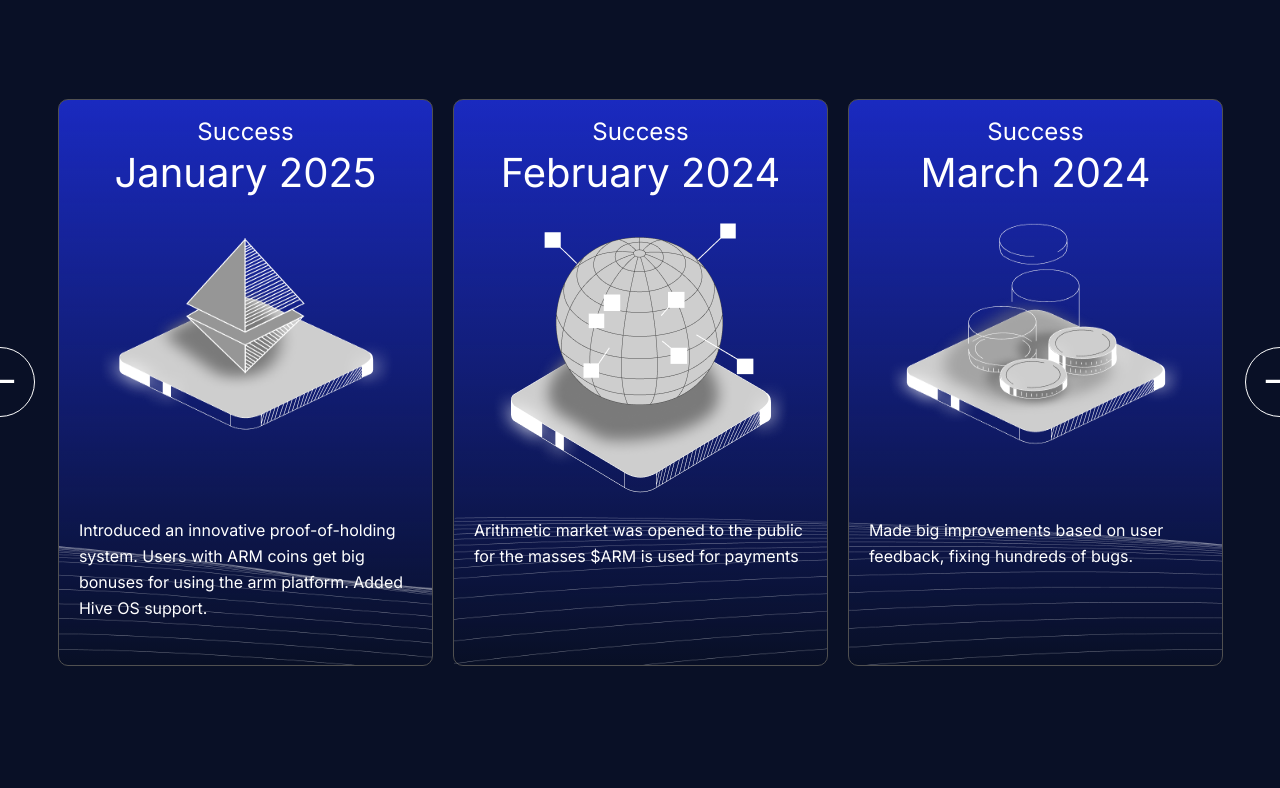
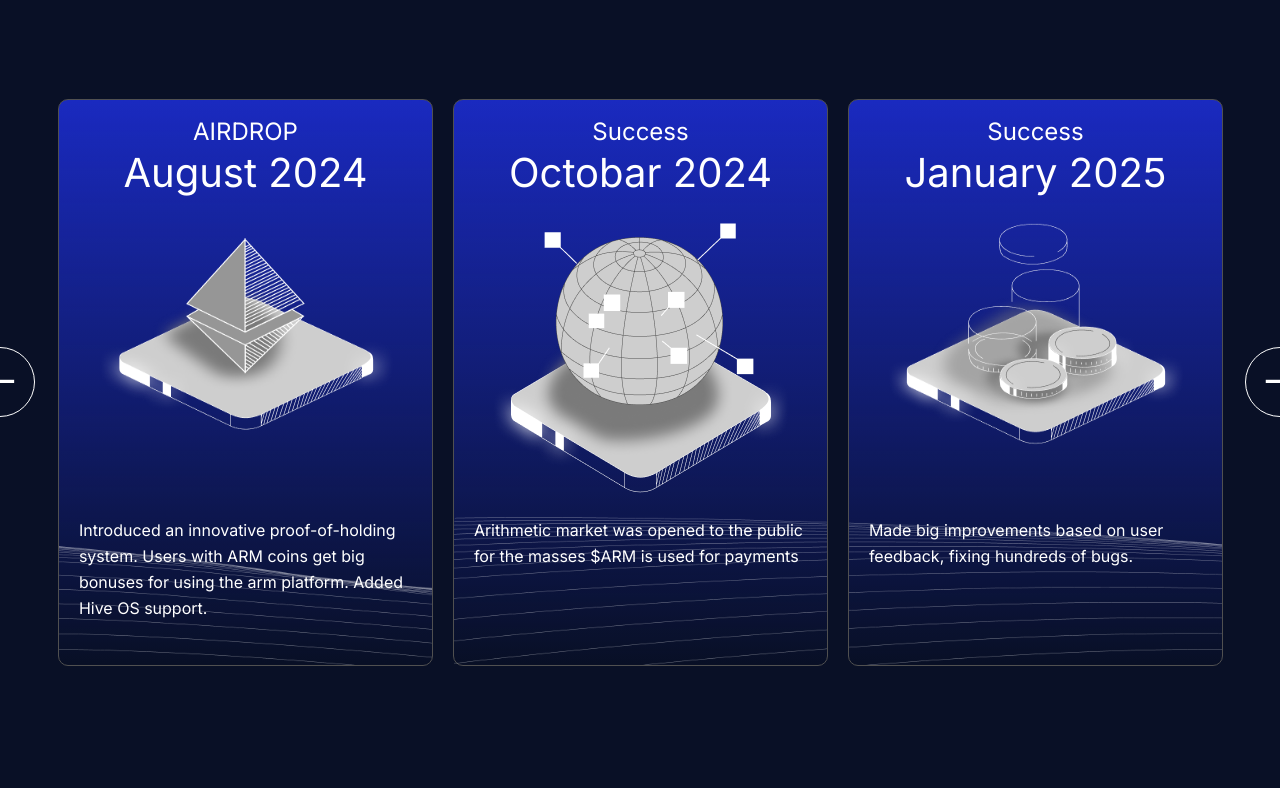
Before and after one commit to Minhas2/Arithemtic-, a React (Create React App) app: page / in a window 1280 px wide. Shown: the part 9432-10220 px from the top of the page. Built offline with nearby package versions, Linux system fonts and the light colour scheme.

Commit message:
19august

```diff
--- a/src/component/Layout/Footer.js
+++ b/src/component/Layout/Footer.js
@@ -38,7 +38,7 @@ const Footer = () => {
                 </div>
               </div> */}
 
-              <p><a href='/'>blog.ARITHMETIC.ai</a></p>
+              {/* <p><a href='/'>blog.ARITHMETIC.ai</a></p> */}
 
 
 
@@ -65,7 +65,7 @@ const Footer = () => {
             <div className="col-6 col-md-4 my-2">
               <div className='logo'>
                 <img src={`${imgRoute}/flogo.png`} alt='logo' className='w-47' />
-                <p><a href='/'>blog.ARITHMETIC.ai</a></p>
+                {/* <p><a href='/'>blog.ARITHMETIC.ai</a></p> */}
                 <span>© 2022-2024</span>
                 <p>marketing@ARM</p>
                 <div className='twitter'>
--- a/src/component/slider.jsx
+++ b/src/component/slider.jsx
@@ -49,8 +49,8 @@ function Responsive() {
       <Slider {...settings} className="row">
         <div className="col-4 center">
           <div className="blue-box d-flex justify-content-center flex-column align-items-center">
-            <div className="mt-3 slide-title">Success</div>
-            <div className="mb-4 slide-date">January 2025</div>
+            <div className="mt-3 slide-title"> AIRDROP</div>
+            <div className="mb-4 slide-date">August 2024</div>
             <img
               src="../assest/image/slide 3.png"
               alt=""
@@ -71,7 +71,7 @@ function Responsive() {
         <div className="col-4 center">
           <div className="blue-box d-flex justify-content-center flex-column align-items-center">
             <div className="mt-3 slide-title">Success</div>
-            <div className="mb-4 slide-date">February 2024</div>
+            <div className="mb-4 slide-date">Octobar 2024</div>
             <img
               src="../assest/image/slide 1.png"
               alt=""
@@ -91,7 +91,7 @@ function Responsive() {
         <div className="col-4 center">
           <div className="blue-box d-flex justify-content-center flex-column align-items-center">
             <div className="mt-3 slide-title">Success</div>
-            <div className="mb-4 slide-date">March 2024</div>
+            <div className="mb-4 slide-date">January 2025</div>
             <img
               src="../assest/image/slide 2.png"
               alt=""
@@ -110,7 +110,7 @@ function Responsive() {
 
         <div className="col-4 center">
           <div className="blue-box d-flex justify-content-center flex-column align-items-center">
-            <div className="mt-3 slide-title">Success</div>
+            <div className="mt-3 slide-title">AIRDROP</div>
             <div className="mb-4 slide-date">April 2024</div>
             <img
               src="../assest/image/slide 4.png"
@@ -131,7 +131,7 @@ function Responsive() {
         <div className="col-4 center">
           <div className="blue-box d-flex justify-content-center flex-column align-items-center">
             <div className="mt-3 slide-title">Success</div>
-            <div className="mb-4 slide-date">May 2024</div>
+            <div className="mb-4 slide-date">June 2024</div>
             <img
               src="../assest/image/slide 5.png"
               alt=""
@@ -152,7 +152,7 @@ function Responsive() {
         <div className="col-4 center">
           <div className="blue-box d-flex justify-content-center flex-column align-items-center">
             <div className="mt-3 slide-title">Success</div>
-            <div className="mb-4 slide-date">June 2025</div>
+            <div className="mb-4 slide-date">August 2024</div>
             <img
               src="../assest/image/slide 6.png"
               alt=""
@@ -174,8 +174,8 @@ function Responsive() {
 
         <div className="col-4 center">
           <div className="blue-box d-flex justify-content-center flex-column align-items-center">
-            <div className="mt-3 slide-title">Success</div>
-            <div className="mb-4 slide-date">July 2024</div>
+            <div className="mt-3 slide-title">AIRDROP</div>
+            <div className="mb-4 slide-date">Octobar 2024</div>
             <img
               src="../assest/image/slide 7.png"
               alt=""
@@ -196,7 +196,7 @@ function Responsive() {
         <div className="col-4 center">
           <div className="blue-box d-flex justify-content-center flex-column align-items-center">
             <div className="mt-3 slide-title">Success</div>
-            <div className="mb-4 slide-date">June 2024</div>
+            <div className="mb-4 slide-date">December 2024</div>
             <img
               src="../assest/image/slide 8.png"
               alt=""
```
